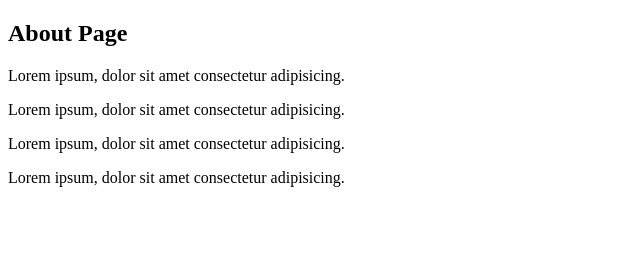
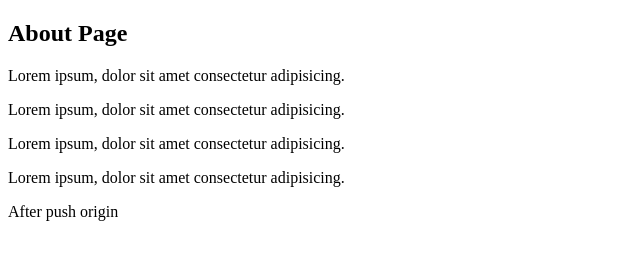
Before and after one commit to NattakoonM/CC11_HW_HTML, a plain HTML site: page about.html in a window 1280 px wide. Shown: the whole page, without its empty margins (0-640 px from the left). Drawn offline with Linux system fonts and the light colour scheme.

Commit message:
edit-after-push1

```diff
--- a/about.html
+++ b/about.html
@@ -12,5 +12,6 @@
     <p>Lorem ipsum, dolor sit amet consectetur adipisicing.</p>
     <p>Lorem ipsum, dolor sit amet consectetur adipisicing.</p>
     <p>Lorem ipsum, dolor sit amet consectetur adipisicing.</p>
+    <p>After push origin</p>
 </body>
 </html>
```
